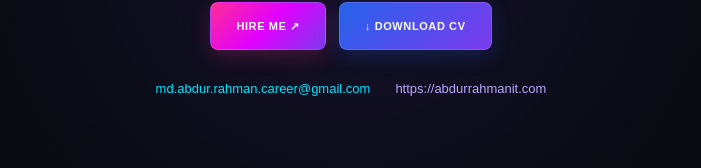
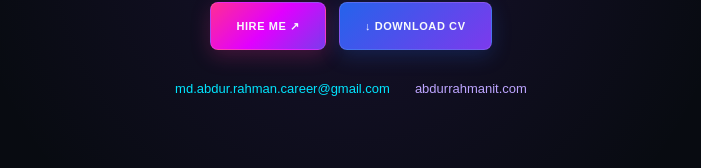
Before and after one commit to rahman-q-gen/RAHMAN, a plain HTML site: page index.html in a window 1280 px wide. Shown: the part 5063-5231 px from the top of the page, without its empty margins (289-990 px from the left). Drawn offline with Linux system fonts and the light colour scheme.

Commit message:
Update index.html

```diff
--- a/index.html
+++ b/index.html
@@ -201,7 +201,7 @@
 
       <div class="contact-info">
         <a href="mailto:md.abdur.rahman.career@gmail.com">md.abdur.rahman.career@gmail.com</a>
-        <a href="https://abdurrahmanit.com" target="_blank" rel="noopener">https://abdurrahmanit.com</a>
+        <a href="https://abdurrahmanit.com" target="_blank" rel="noopener">abdurrahmanit.com</a>
       </div>
     </div>
   </section>
```
